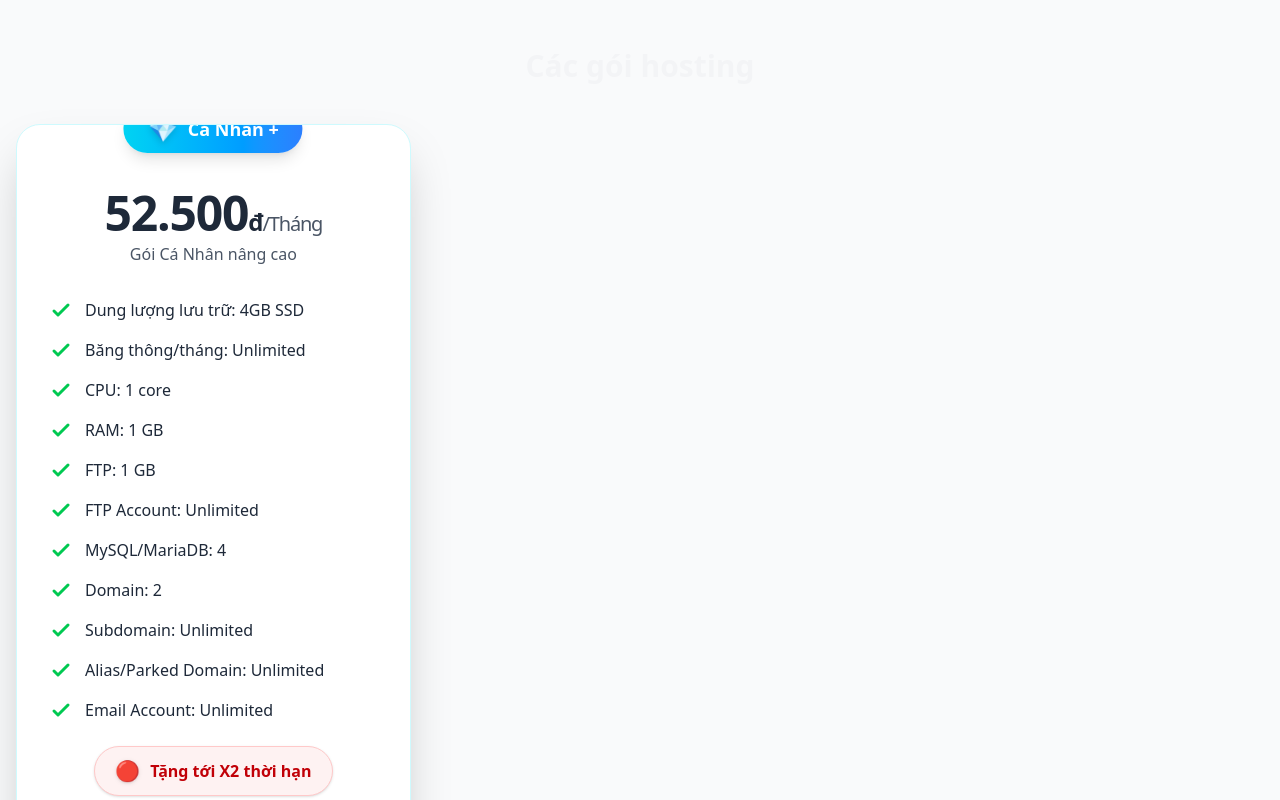
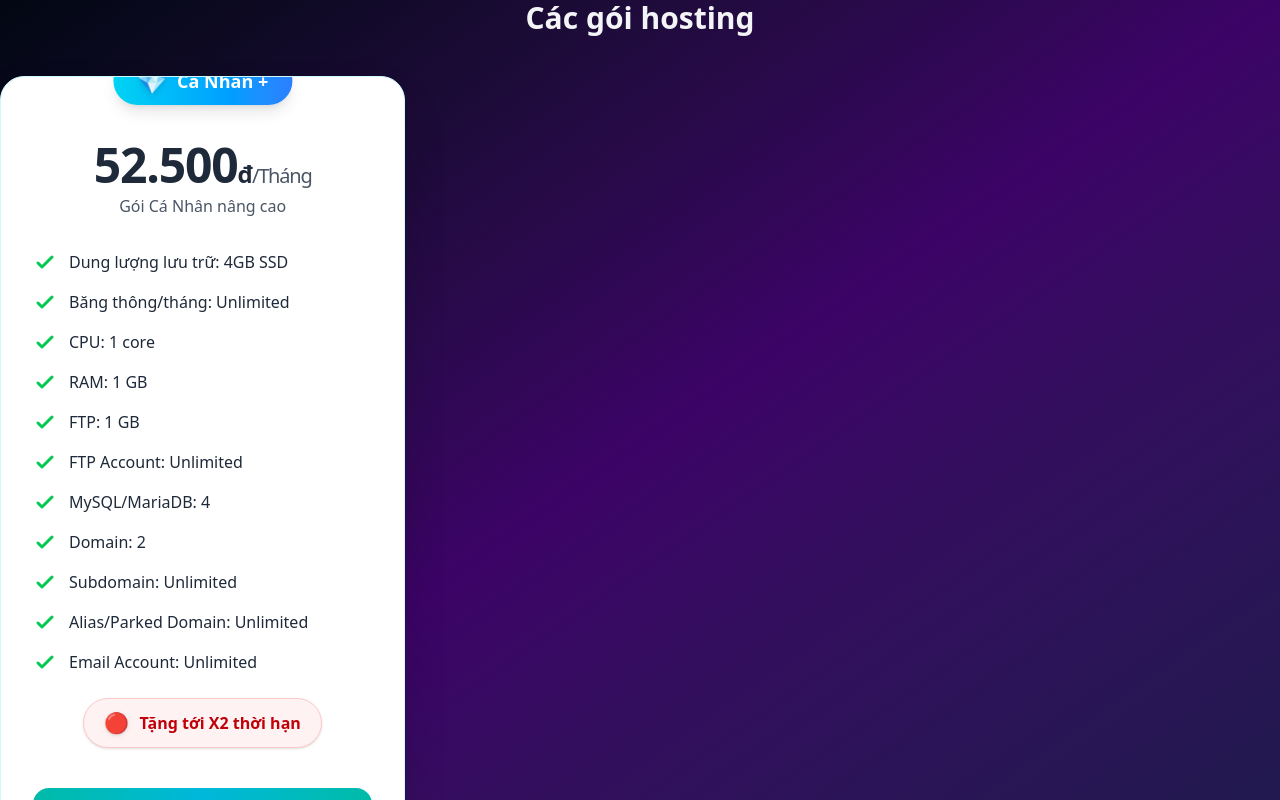
Before and after one commit to phxbinh/NextDemo, a Next.js app: page /about in a window 1280 px wide. Shown: the top 800 px of the page. Built offline with nearby package versions, Linux system fonts and the light colour scheme.

Commit message:
Update page.tsx

```diff
--- a/src/app/(public)/about/page.tsx
+++ b/src/app/(public)/about/page.tsx
@@ -16,15 +16,12 @@ import PricingCardCaNhanPlus from '../../../components/PricingCardCaNhanPlus';
 
 export default function Home() {
   return (
-    <main className="min-h-screen bg-gray-50 py-12">
-      <div className="container mx-auto px-4">
+      <>
         <h1 className="text-3xl font-bold text-center mb-10">Các gói hosting</h1>
-
         <div className="grid grid-cols-1 md:grid-cols-2 lg:grid-cols-3 gap-8 place-items-center">
           <PricingCardCaNhanPlus />
           {/* Thêm các card khác nếu có */}
         </div>
-      </div>
-    </main>
+      </>
   );
 }
```
